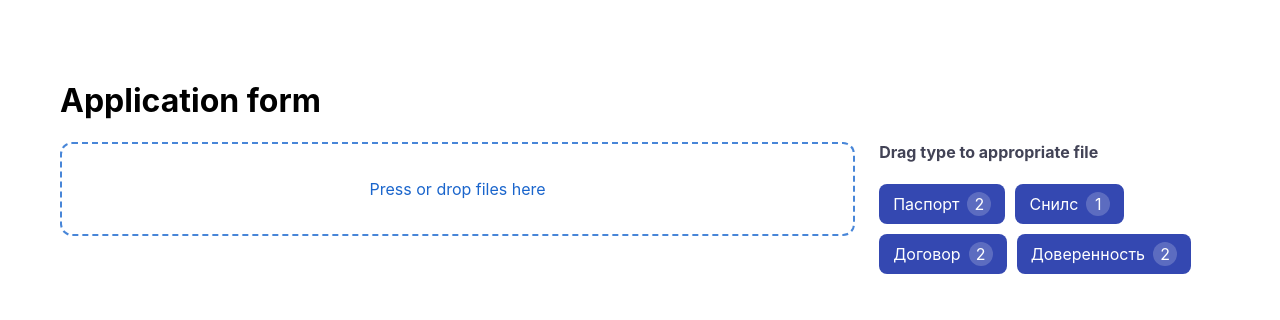
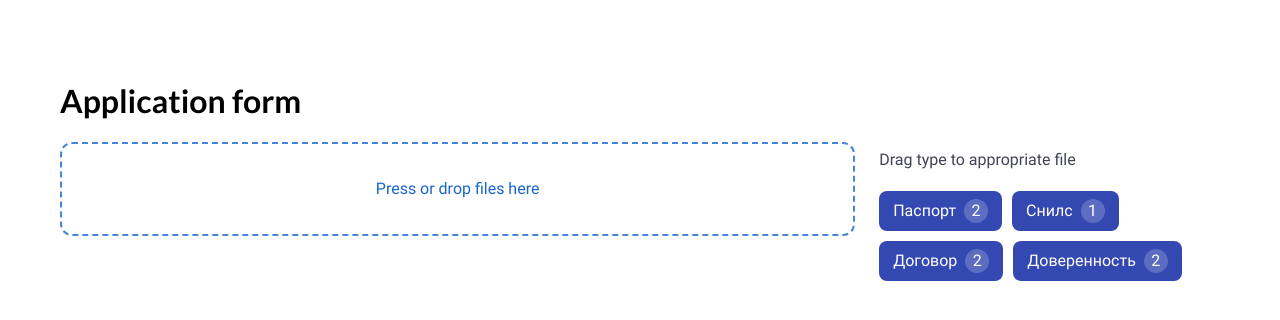
Before and after one commit to dmitryrodnikov/file-upload-concept, a React (Create React App) app: page / in a window 1280 px wide. Shown: the top 320 px of the page. Built offline with nearby package versions, Linux system fonts and the light colour scheme.

Commit message:
feat: add fonts

```diff
--- a/src/components/suggest-list/suggest-list.module.scss
+++ b/src/components/suggest-list/suggest-list.module.scss
@@ -4,8 +4,7 @@
 }
 
 .title {
-    font-size: 16px;
-    font-weight: bold;
     color: #424356;
+    margin-top: 8px;
     margin-bottom: 12px;
 }
--- a/src/index.css
+++ b/src/index.css
@@ -1,6 +1,6 @@
 body {
   margin: 0;
-  font-family: -apple-system, BlinkMacSystemFont, 'Segoe UI', 'Roboto', 'Oxygen',
+  font-family: 'Roboto', -apple-system, BlinkMacSystemFont, 'Segoe UI', 'Oxygen',
     'Ubuntu', 'Cantarell', 'Fira Sans', 'Droid Sans', 'Helvetica Neue',
     sans-serif;
   -webkit-font-smoothing: antialiased;
@@ -11,3 +11,21 @@
   font-family: source-code-pro, Menlo, Monaco, Consolas, 'Courier New',
     monospace;
 }
+
+h1, h2, h3, h4 {
+  font-family: 'Montserrat', -apple-system, sans-serif;
+}
+
+@font-face {
+  font-family: 'Roboto';
+  font-style: normal;
+  font-weight: 400;
+  src: local('Noto'), url('./assets/fonts/Roboto-Regular.ttf') format('truetype');
+}
+
+@font-face {
+  font-family: 'Montserrat';
+  font-style: normal;
+  font-weight: 700;
+  src: local('Noto'), url('./assets/fonts/Lato-Bold.ttf') format('truetype');
+}
```
Also changed, not shown: src/assets/fonts/Lato-Bold.ttf (added), src/assets/fonts/Roboto-Regular.ttf (added).
